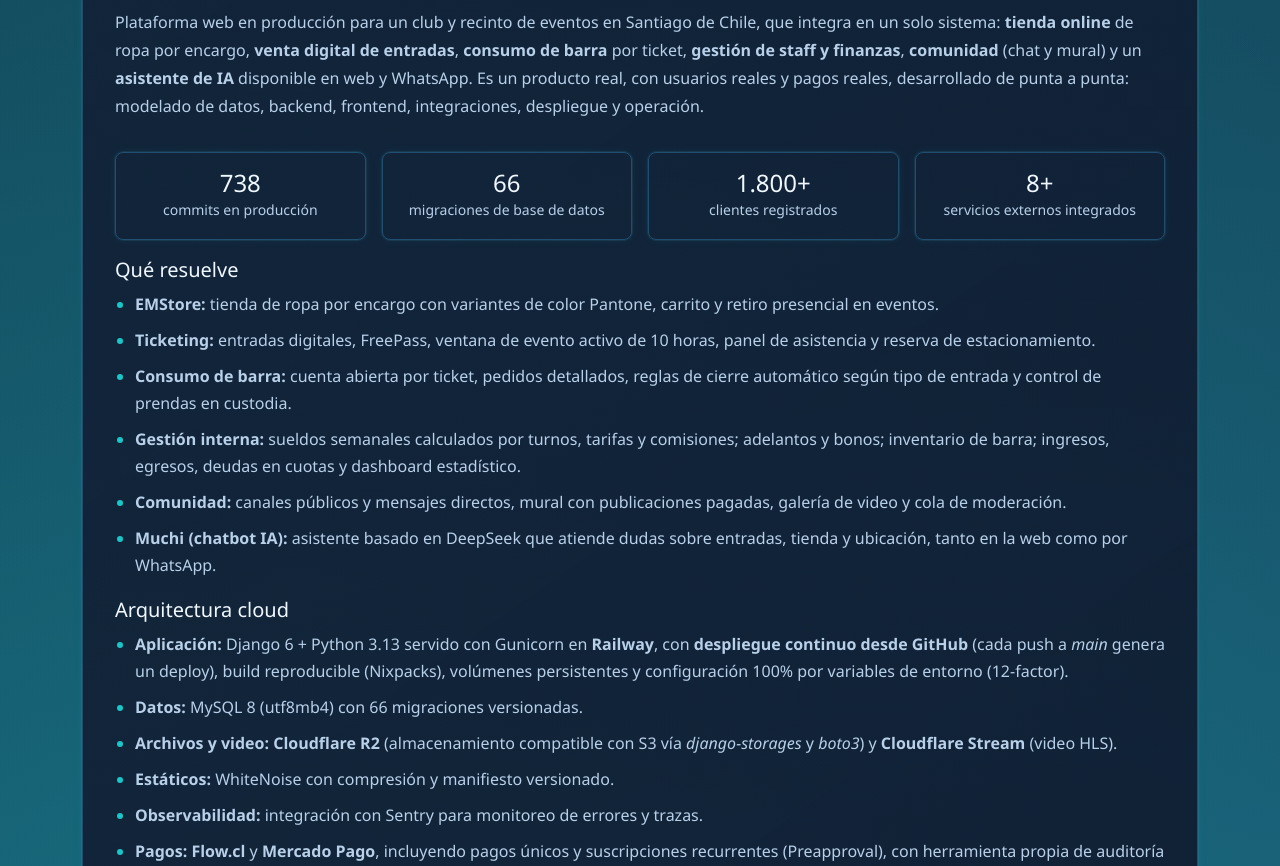
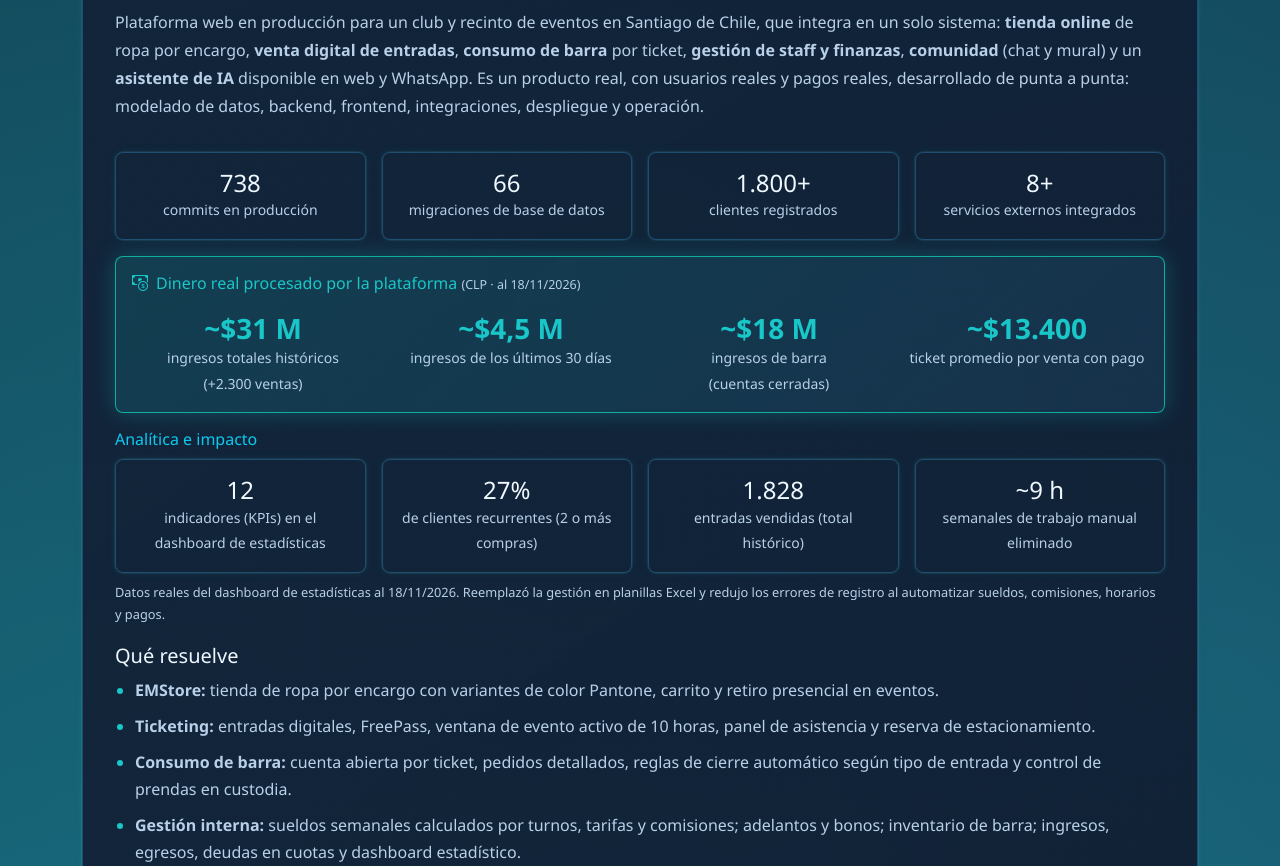
Before and after one commit to simoncastillo1712/webPortfolio, a Django app: page /proyectos/ in a window 1280 px wide. Shown: the part 652-1518 px from the top of the page. Run offline with Django 5.2, Linux system fonts and the light colour scheme.

Commit message:
feat: add impact metrics and real revenue highlights to EntreMuchos project
Co-Authored-By: Claude Sonnet 5.5 <noreply@anthropic.com>

```diff
--- a/config/portafolio/templates/proyectos.html
+++ b/config/portafolio/templates/proyectos.html
@@ -32,6 +32,27 @@
         <div class="col-6 col-md-3"><div class="p-3 rounded-3 border border-secondary-subtle text-center h-100"><div class="h4 mb-0">1.800+</div><small class="text-muted-custom">clientes registrados</small></div></div>
         <div class="col-6 col-md-3"><div class="p-3 rounded-3 border border-secondary-subtle text-center h-100"><div class="h4 mb-0">8+</div><small class="text-muted-custom">servicios externos integrados</small></div></div>
     </div>
+
+    <div class="mt-3 p-3 rounded-3" style="border:1px solid var(--border-strong); background:linear-gradient(135deg, rgba(25,198,200,.16), rgba(71,191,255,.10)); box-shadow:0 0 22px rgba(25,198,200,.28);">
+        <h3 class="h6 mb-3" style="color:var(--accent);"><i class="bi bi-cash-coin me-2"></i>Dinero real procesado por la plataforma <span class="text-muted-custom" style="font-size:.78rem;font-weight:400;">(CLP · al 18/11/2026)</span></h3>
+        <div class="row g-3">
+            <div class="col-6 col-md-3 text-center"><div class="h3 mb-0 fw-bold" style="color:var(--accent);">~$31 M</div><small class="text-muted-custom">ingresos totales históricos<br>(+2.300 ventas)</small></div>
+            <div class="col-6 col-md-3 text-center"><div class="h3 mb-0 fw-bold" style="color:var(--accent);">~$4,5 M</div><small class="text-muted-custom">ingresos de los últimos 30 días</small></div>
+            <div class="col-6 col-md-3 text-center"><div class="h3 mb-0 fw-bold" style="color:var(--accent);">~$18 M</div><small class="text-muted-custom">ingresos de barra<br>(cuentas cerradas)</small></div>
+            <div class="col-6 col-md-3 text-center"><div class="h3 mb-0 fw-bold" style="color:var(--accent);">~$13.400</div><small class="text-muted-custom">ticket promedio por venta con pago</small></div>
+        </div>
+    </div>
+
+    <h3 class="h6 text-info mt-3 mb-2">Analítica e impacto</h3>
+    <div class="row g-3 mb-2">
+        <div class="col-6 col-md-3"><div class="p-3 rounded-3 border border-secondary-subtle text-center h-100"><div class="h4 mb-0">12</div><small class="text-muted-custom">indicadores (KPIs) en el dashboard de estadísticas</small></div></div>
+        <div class="col-6 col-md-3"><div class="p-3 rounded-3 border border-secondary-subtle text-center h-100"><div class="h4 mb-0">27%</div><small class="text-muted-custom">de clientes recurrentes (2 o más compras)</small></div></div>
+        <div class="col-6 col-md-3"><div class="p-3 rounded-3 border border-secondary-subtle text-center h-100"><div class="h4 mb-0">1.828</div><small class="text-muted-custom">entradas vendidas (total histórico)</small></div></div>
+        <div class="col-6 col-md-3"><div class="p-3 rounded-3 border border-secondary-subtle text-center h-100"><div class="h4 mb-0">~9 h</div><small class="text-muted-custom">semanales de trabajo manual eliminado</small></div></div>
+    </div>
+    <p class="text-muted-custom mb-0" style="font-size:.8rem;">
+        Datos reales del dashboard de estadísticas al 18/11/2026. Reemplazó la gestión en planillas Excel y redujo los errores de registro al automatizar sueldos, comisiones, horarios y pagos.
+    </p>
 
     <h3 class="h5 mt-3">Qué resuelve</h3>
     <ul class="text-muted-custom">
```
